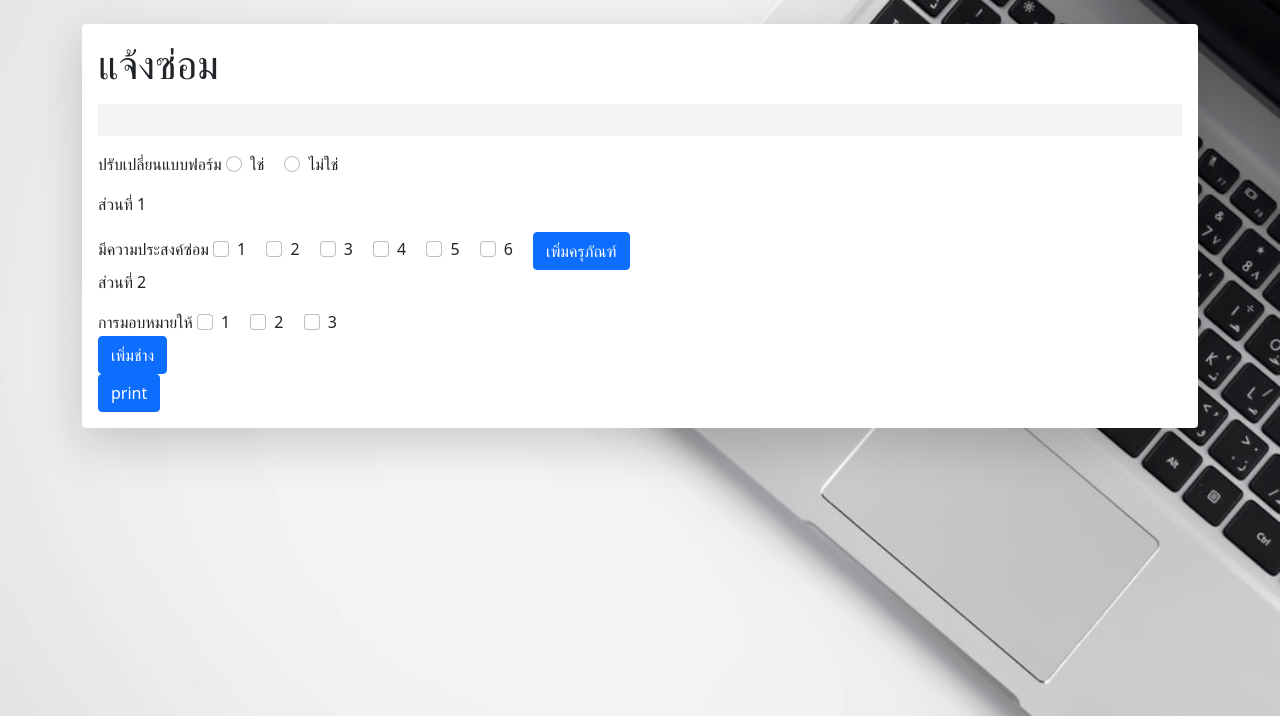
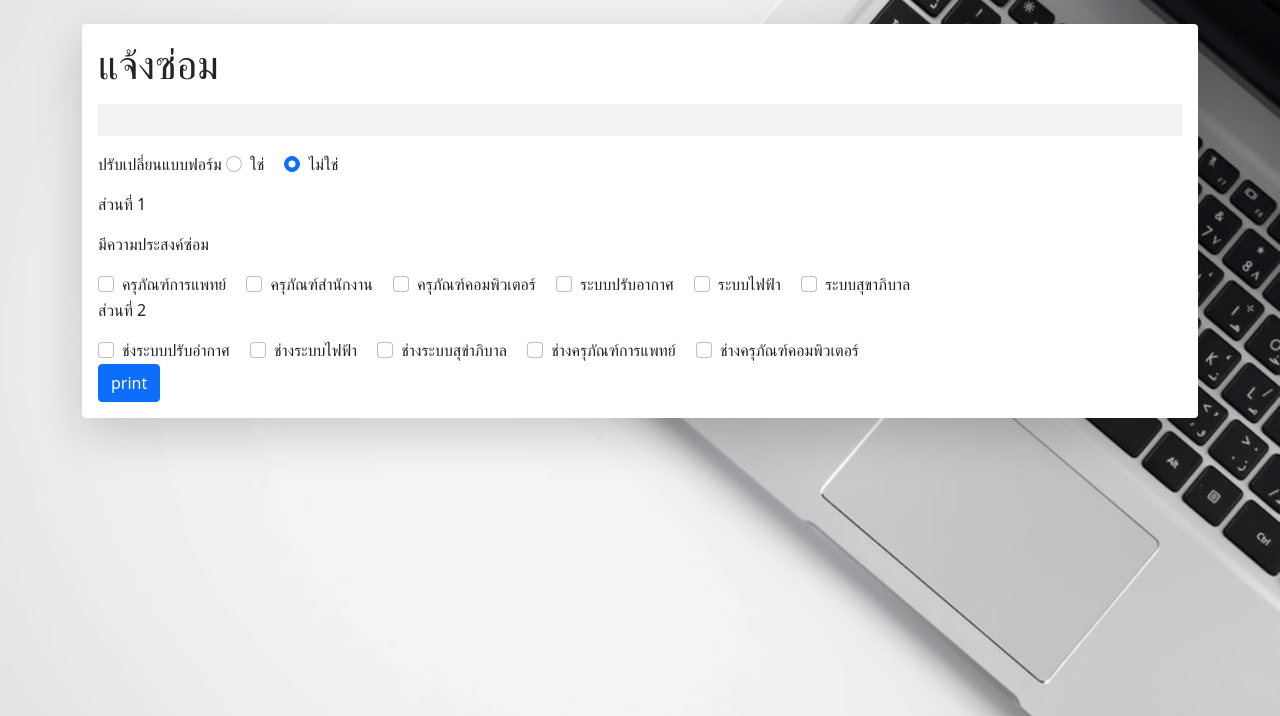
Before and after one commit to JeeJeerachon/reportuphp, a PHP site: page /admin/jobdetail.php in a window 1280 px wide. Shown: the top 716 px of the page. Run offline with PHP 8.4, Linux system fonts and the light colour scheme; data comes from the database, SQL or seed files in the repository; data that the repository does not hold is empty.

Commit message:
ส่วนปรับเปลี่ยน

```diff
--- a/admin/jobdetail.php
+++ b/admin/jobdetail.php
@@ -121,41 +121,53 @@ $_SESSION['target'] = $target;
             <div>
               <p style="display: inline-block;">ปรับเปลี่ยนแบบฟอร์ม</p>
               <div class="form-check form-check-inline">
-                <input class="form-check-input" type="radio" name="inlineRadioOptions" id="inlineRadio1" value="option1">
+                <input class="form-check-input" type="radio" name="inlineRadioOptions" id="inlineRadio1" value="option1" onchange="toggledisable('longcup')">
                 <label class="form-check-label" for="inlineRadio1">ใช่</label>
               </div>
               <div class="form-check form-check-inline">
-                <input class="form-check-input" type="radio" name="inlineRadioOptions" id="inlineRadio2" value="option2" onchange="toggledisable('tray')" <?php if ($row['tray'] != 0) {
-                                                                                                                                                            echo 'checked';
-                                                                                                                                                          } ?>>
+                <input class="form-check-input" type="radio" name="inlineRadioOptions" id="inlineRadio2" value="option2" onchange="toggledisable('longcup')" checked>
                 <label class="form-check-label" for="inlineRadio2">ไม่ใช่</label>
               </div>
             </div>
 
             <!-- ปรับแก้ pdf -->
-            <div id="tray">
+            <div>
               <p>ส่วนที่ 1</p>
-              <?php
-              $m = 1;
-              echo 'มีความประสงค์ซ่อม';
-              while ($m <= 6) {
-              ?>
+
+              <p>มีความประสงค์ซ่อม</p>
               <div class="form-check form-check-inline">
-                  <input class="form-check-input" type="checkbox" id="inlineCheckbox1" value="option1">
-                  <label class="form-check-label" for="inlineCheckbox1"><?php echo $m; ?></label>
+                <input class="form-check-input" type="checkbox" id="longcup">
+                <label class="form-check-label" for="longcup">ครุภัณฑ์การแพทย์</label>
               </div>
-              <?php
-                $m += 1;
-              }
-              ?>
+              <div class="form-check form-check-inline">
+                <input class="form-check-input" type="checkbox" id="longcup">
+                <label class="form-check-label" for="longcup">ครุภัณฑ์สำนักงาน</label>
+              </div>
+              <div class="form-check form-check-inline">
+                <input class="form-check-input" type="checkbox" id="longcup">
+                <label class="form-check-label" for="longcup">ครุภัณฑ์คอมพิวเตอร์</label>
+              </div>
+              <div class="form-check form-check-inline">
+                <input class="form-check-input" type="checkbox" id="longcup">
+                <label class="form-check-label" for="longcup">ระบบปรับอากาศ</label>
+              </div>
+              <div class="form-check form-check-inline">
+                <input class="form-check-input" type="checkbox" id="longcup">
+                <label class="form-check-label" for="longcup">ระบบไฟฟ้า</label>
+              </div>
+              <div class="form-check form-check-inline">
+                <input class="form-check-input" type="checkbox" id="longcup">
+                <label class="form-check-label" for="longcup">ระบบสุขาภิบาล</label>
+              </div>
+              <br>
               <!-- Button trigger modal -->
-              <form action="" method="POST">
+              <!-- <form action="" method="POST">
                 <button type="button" class="btn btn-primary" data-bs-toggle="modal" data-bs-target="#exampleModal">
                   เพิ่มครุภัณฑ์
-                </button>
+                </button> -->
 
               <!-- Modal -->
-                <div class="modal fade" id="exampleModal" tabindex="-1" aria-labelledby="exampleModalLabel" aria-hidden="true">
+              <!-- <div class="modal fade" id="exampleModal" tabindex="-1" aria-labelledby="exampleModalLabel" aria-hidden="true">
                   <div class="modal-dialog">
                     <div class="modal-content">
                       <div class="modal-header">
@@ -174,30 +186,37 @@ $_SESSION['target'] = $target;
                     </div>
                   </div>
                 </div>
-              </form>
+              </form> -->
 
               <p>ส่วนที่ 2</p>
-
-              <?php
-              $n = 1;
-              echo 'การมอบหมายให้';
-              while ($n <= 3) {
-              ?>
               <div class="form-check form-check-inline">
-                  <input class="form-check-input" type="checkbox" id="inlineCheckbox1" value="option1">
-                  <label class="form-check-label" for="inlineCheckbox1"><?php echo $n; ?></label>
+                <input class="form-check-input" type="checkbox" id="longcup">
+                <label class="form-check-label" for="longcup">ช่งระบบปรับอำกาศ</label>
               </div>
-              <?php
-                $n += 1;
-              }
-              ?>
-              <form action="" method="POST">
+              <div class="form-check form-check-inline">
+                <input class="form-check-input" type="checkbox" id="longcup">
+                <label class="form-check-label" for="longcup">ช่างระบบไฟฟ้า</label>
+              </div>
+              <div class="form-check form-check-inline">
+                <input class="form-check-input" type="checkbox" id="longcup">
+                <label class="form-check-label" for="longcup">ช่างระบบสุขำภิบาล</label>
+              </div>
+              <div class="form-check form-check-inline">
+                <input class="form-check-input" type="checkbox" id="longcup">
+                <label class="form-check-label" for="longcup">ช่างครุภัณฑ์การแพทย์</label>
+              </div>
+              <div class="form-check form-check-inline">
+                <input class="form-check-input" type="checkbox" id="longcup">
+                <label class="form-check-label" for="longcup">ช่างครุภัณฑ์คอมพิวเตอร์</label>
+              </div>
+              <br>
+              <!-- <form action="" method="POST">
                 <button type="button" class="btn btn-primary" data-bs-toggle="modal" data-bs-target="#exampleModal1">
                   เพิ่มช่าง
-                </button>
+                </button> -->
 
               <!-- Modal -->
-                <div class="modal fade" id="exampleModal1" tabindex="-1" aria-labelledby="exampleModal1Label" aria-hidden="true">
+              <!-- <div class="modal fade" id="exampleModal1" tabindex="-1" aria-labelledby="exampleModal1Label" aria-hidden="true">
                   <div class="modal-dialog">
                     <div class="modal-content">
                       <div class="modal-header">
@@ -216,7 +235,7 @@ $_SESSION['target'] = $target;
                     </div>
                   </div>
                 </div>
-              </form>
+              </form> -->
             </div>
 
             <!-- ปุ่มปริ้น -->
```
Lines whose indentation alone changed are shown as unchanged.
